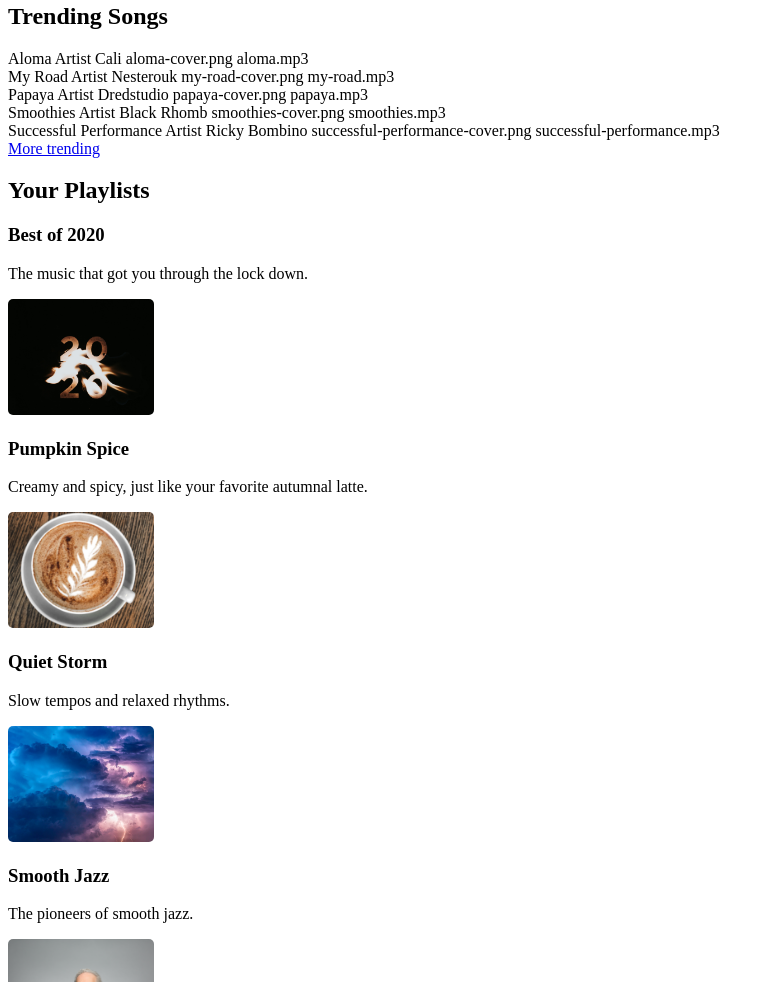
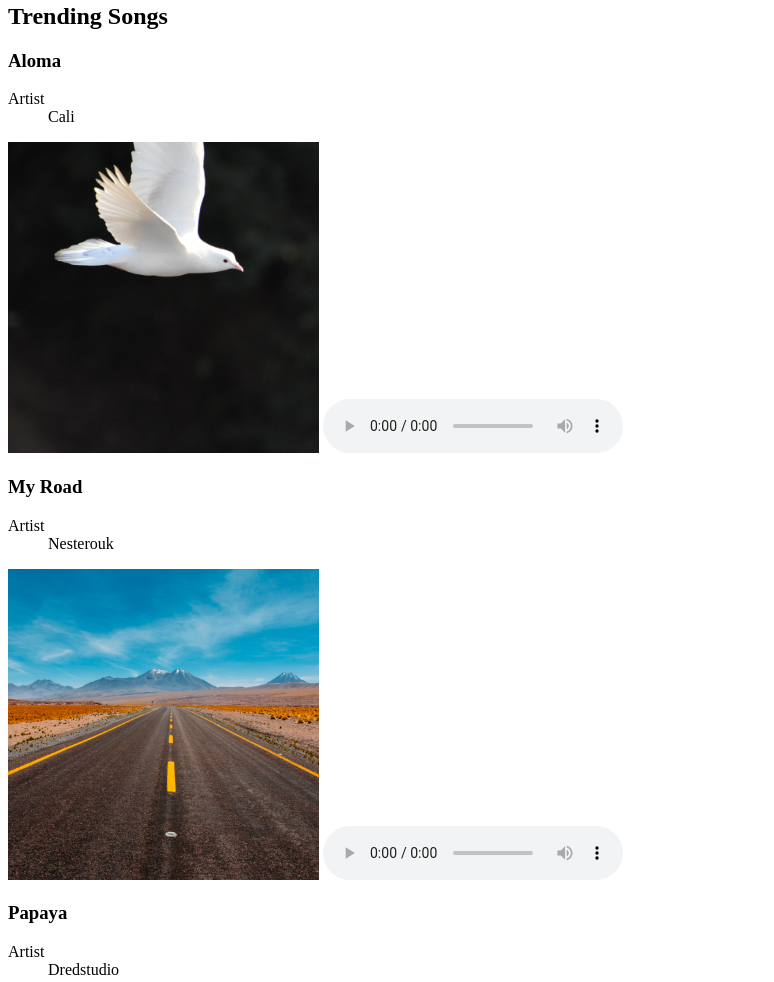
Before and after one commit to ddgoods1/streamingMedia, a plain HTML site: page index.html in a window 1280 px wide. Shown: the part 382-1364 px from the top of the page, without its empty margins (0-774 px from the left). Drawn offline with Linux system fonts and the light colour scheme.

Commit message:
Update trending
completed semantics for trending playlist and validated code

```diff
--- a/index.html
+++ b/index.html
@@ -25,43 +25,67 @@
         </ul>
     </nav>
 
-    <main>
+    <main class="main-column">
+        <section id="trending">
+        <h2 class="sectiontitle">Trending Songs</h2>
+        <div id="horizontalscroll" class="scroll intrending">
         <section>
-
-        <h2>Trending Songs</h2>
-        <section>
-        Aloma
-        Artist Cali
-        aloma-cover.png
-        aloma.mp3
+        <div>
+        <h3>Aloma</h3>
+        <dl>
+        <dt>Artist</dt>
+        <dd>Cali</dd>
+        </dl>
+        </div>
+        <img src="images/aloma-cover.png" alt="white dove flying">
+        <audio controls src="audio/aloma.mp3"></audio>
         </section>
 
         <section>
-        My Road
-        Artist Nesterouk
-        my-road-cover.png
-        my-road.mp3
+        <div>
+             <h3>My Road</h3>
+            <dl>
+                <dt>Artist</dt>
+                <dd>Nesterouk</dd>
+            </dl>
+        </div>
+        <img src="images/my-road-cover.png" alt="road of highway">
+        <audio controls src="audio/my-road.mp3"></audio>
         </section>
 
         <section>
-        Papaya
-        Artist Dredstudio
-        papaya-cover.png
-        papaya.mp3
+        <div>
+            <h3>Papaya</h3>
+            <dl>
+                <dt>Artist</dt>
+                <dd>Dredstudio</dd>
+            </dl>
+        </div>
+        <img src="images/papaya-cover.png" alt="papaya and fruit">
+        <audio controls src="audio/papaya.mp3"></audio>
         </section>
 
         <section>
-        Smoothies
-        Artist Black Rhomb
-        smoothies-cover.png
-        smoothies.mp3
+        <h3>Smoothies</h3>
+        <dl>
+            <dt>Artist </dt>
+            <dd>Black Rhomb</dd>
+        </dl>
+        <img src="images/smoothies-cover.png" alt="smoothie pic">
+        <audio src="audio/smoothies.mp3"></audio>
         </section>
         <section>
-        Successful Performance
-        Artist Ricky Bombino
-        successful-performance-cover.png
-        successful-performance.mp3
+        <div>
+        <h3>Successful Performance</h3>
+        <dl>
+            <dt>Artist</dt>
+            <dd>Ricky Bombino</dd>
+        </dl>
+        </div>
+        <img src="images/successful-performance-cover.png" alt="successful-performance-cover">
+        <audio controls src="audio/successful-performance.mp3"></audio>
         </section>
+        </div>
         <a href="#trending" class="buttonspurple">More trending</a>
         </section>
 
@@ -144,7 +168,7 @@
                         <h3 class="position">Jazz Saxophone</h3>
                         <footer><p class="position">The greatest collection of your sax favorites.</p> </footer>
                         </div>
-                    <img class="position" src="/images/smooth-saxophone-cover.png" alt="smoothsax">
+                    <img class="position" src="/images/smooth-jazz-cover.png" alt="smoothsax">
                     </section>
                 </div>
                 <a href="#Curated" class="buttonspurple">More curated</a>
```
